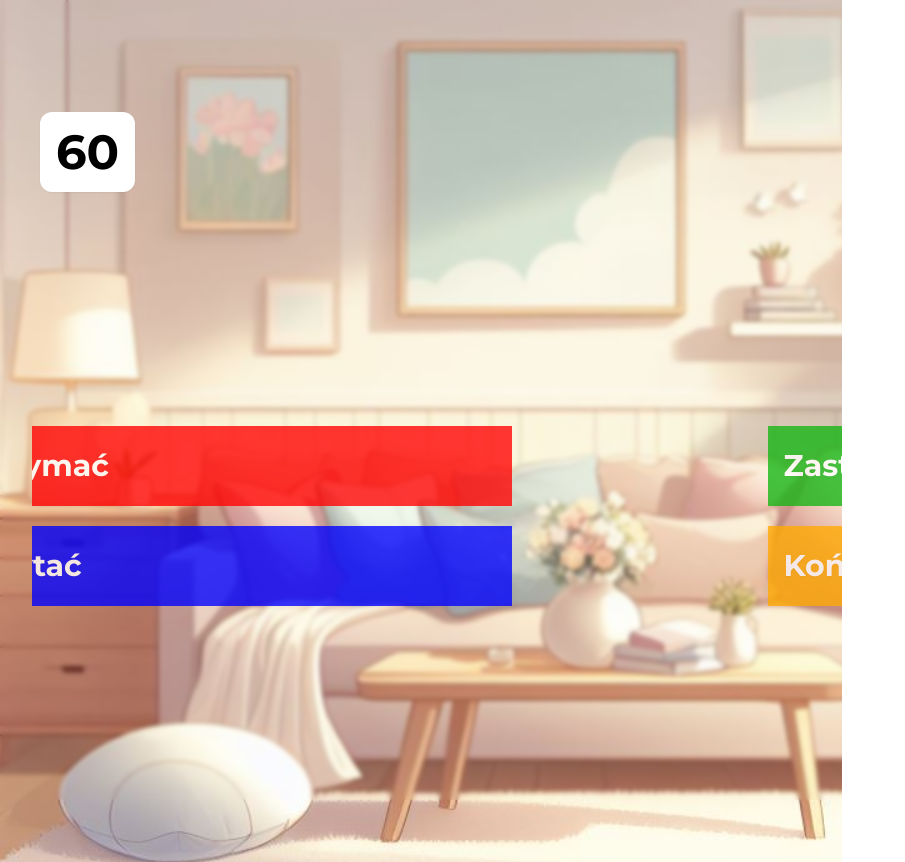
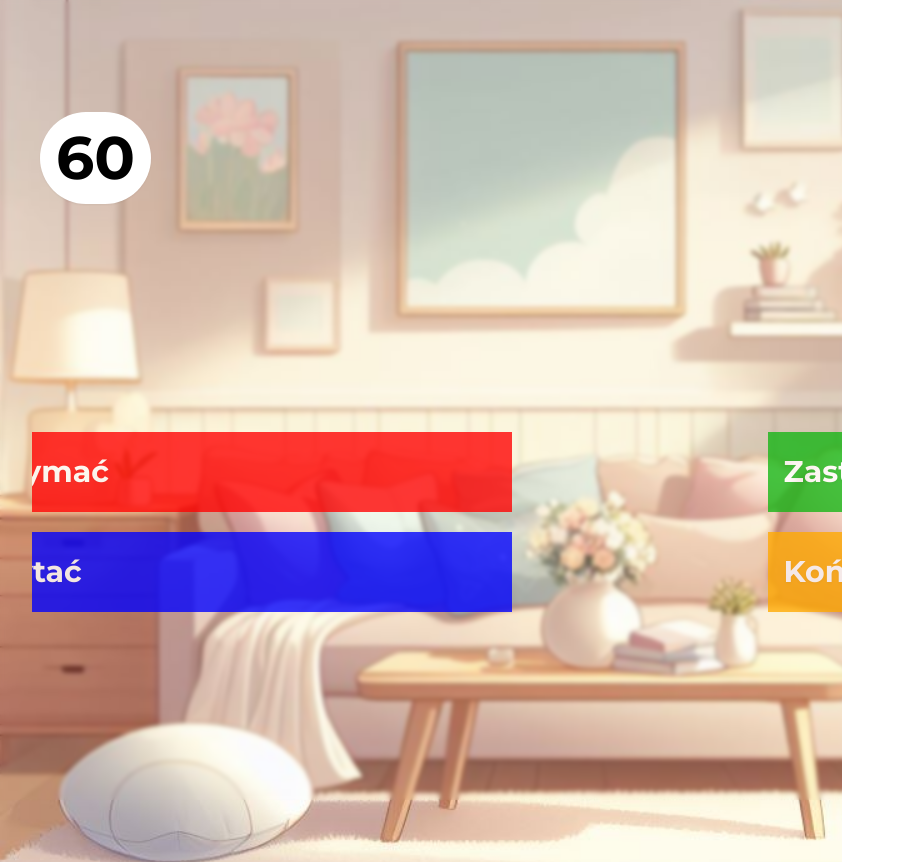
Before and after one commit to Stasnislau/words-learner, a React (Vite) app: page /game in a window 1280 px wide. Shown: the top 862 px of the page, without its empty margins (0-905 px from the left). Built offline with nearby package versions, Linux system fonts and the light colour scheme.

Commit message:
Add Timer component to game

```diff
--- a/src/components/game/index.tsx
+++ b/src/components/game/index.tsx
@@ -1,4 +1,5 @@
 import Question from "./question";
 import InitialCountdown from "./countdown";
+import Timer from "./timer";
 
-export { Question, InitialCountdown }
+export { Question, InitialCountdown, Timer }
--- /dev/null
+++ b/src/components/game/timer.tsx
@@ -0,0 +1,40 @@
+import { motion, AnimatePresence } from 'framer-motion';
+
+const Timer = ({ time }: { time: number }) => {
+
+    const variants = {
+        initial: { opacity: 0, y: -50, scale: 0.7 },
+        animate: { opacity: 1, y: 0, scale: 1 },
+        exit: { opacity: 0, y: 50, scale: 0.7 },
+    };
+
+    const lastFiveSecondsVariants = {
+        initial: { opacity: 0, y: -50, scale: 1.5, color: "#000" },
+        animate: { opacity: 1, y: 0, scale: 1, color: "#f00" },
+        exit: { opacity: 0, y: 50, scale: 0.5, color: "#000" },
+    };
+
+    const digits = time.toString().padStart(2, '0').split('');
+
+    return (
+        <div className="flex justify-center items-center bg-white shadow-sm rounded-full p-4  ">
+            <AnimatePresence mode="wait">
+                {digits.map((digit, index) => (
+                    <motion.span
+                        key={index}
+                        variants={time <= 5 ? lastFiveSecondsVariants : variants}
+                        initial="initial"
+                        animate="animate"
+                        exit="exit"
+                        transition={{ duration: 0.5 }}
+                        className="text-6xl font-bold"
+                    >
+                        {digit}
+                    </motion.span>
+                ))}
+            </AnimatePresence>
+        </div>
+    );
+};
+
+export default Timer;
--- a/src/components/multipleChoice/index.tsx
+++ b/src/components/multipleChoice/index.tsx
@@ -1,7 +1,7 @@
 import { ChoiceTile } from "../tiles/choiceTile";
 import { multipleChoiceProps } from "../../types";
 
-
+// TODO: add icons to see if the answer is correct or not (green checkmark or red X) and lower the opacity of the tiles after the user has clicked on one of them
 const MultipleChoice = ({ choices, onChoice, answer }: multipleChoiceProps) => {
     const handleChoice = (choice: string) => {
         if (choice === answer) {
--- a/src/pages/game.tsx
+++ b/src/pages/game.tsx
@@ -5,7 +5,7 @@ import styles from '../styles';
 import useTimeout from '../hooks/useTimeout';
 import MultipleChoice from '../components/multipleChoice';
 import { GameOverModal } from '../components/modals';
-import { InitialCountdown, Question } from '../components/game';
+import { InitialCountdown, Question, Timer } from '../components/game';
 
 export interface WordPair {
     verb: string;
@@ -80,9 +80,7 @@ const GamePage = () => {
                         </button>
                     </div>
                     <div className='flex justify-between align-middle gap-3 p-10'>
-                        <div className='flex flex-row gap-3 p-4 bg-white shadow-sm rounded-xl'>
-                            <p className='text-5xl font-bold'>{time}</p>
-                        </div>
+                        <Timer time={time} />
                         <div className='flex flex-row  gap-3 p-4 bg-white shadow-sm rounded-xl'>
                             <p className='text-5xl font-bold'>{numberOfCorrectAnswers}</p>
                         </div>
```
Also changed, not shown: src/components/game/counter.tsx (added).
